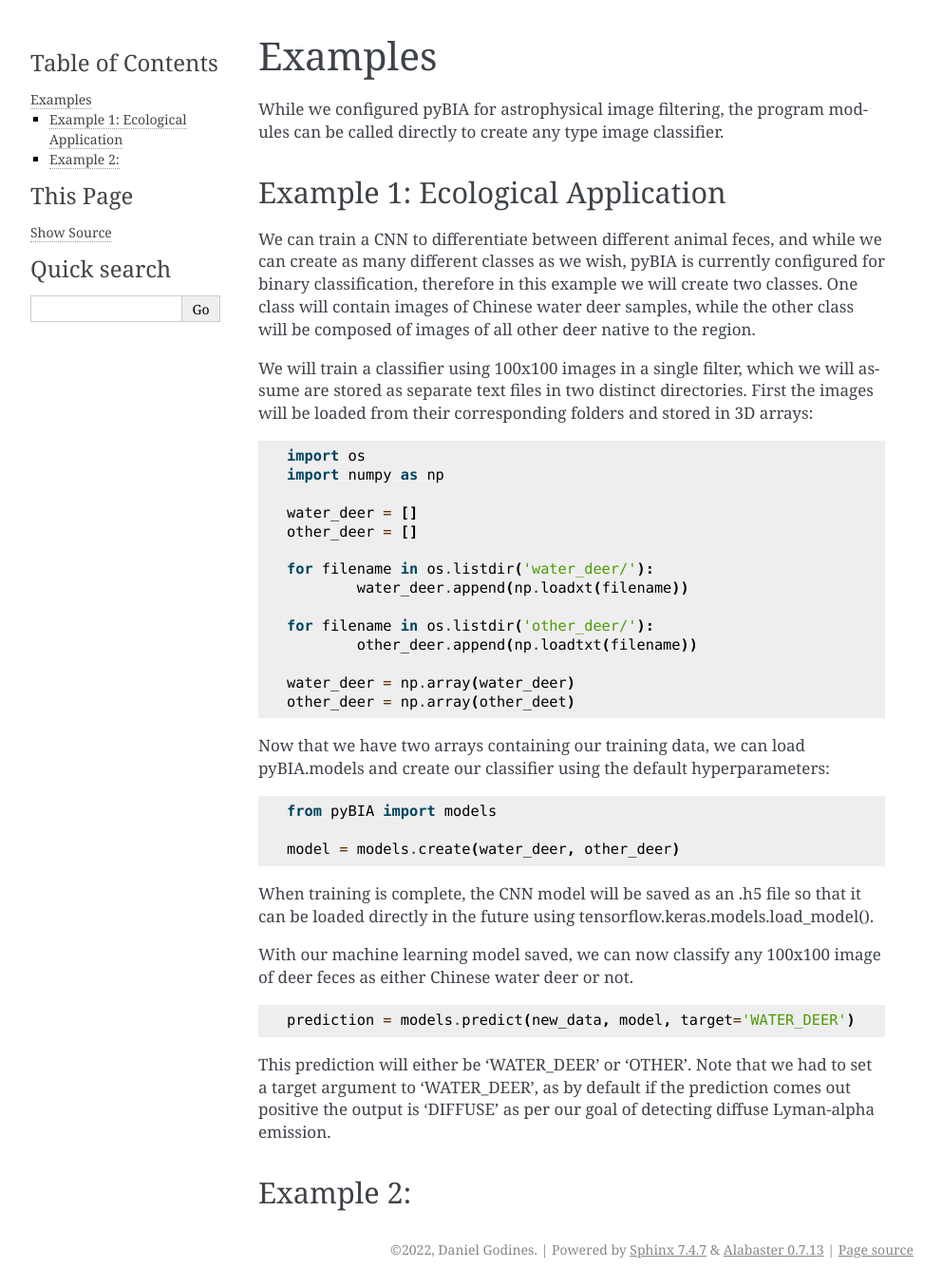
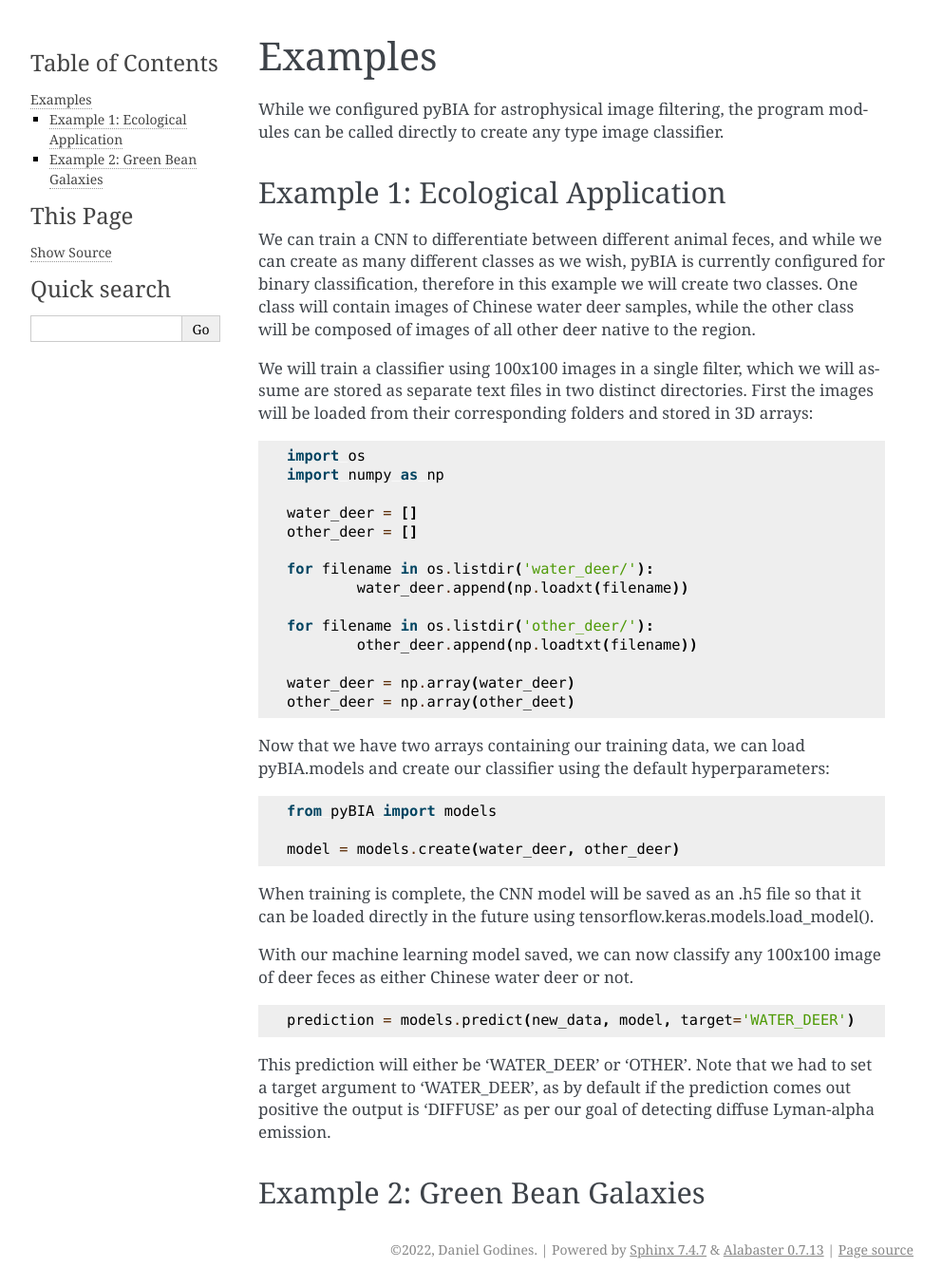
Before and after one commit to Professor-G/pyBIA, a Sphinx documentation site: the page built from docs/source/Examples.rst, in a window 1280 px wide. Shown: the whole page at 95% size, without its empty margins (148-1140 px from the left). Built offline with Sphinx 7.4.7, drawn with Linux system fonts in a browser that asks for light colours.

Commit message:
example 2

```diff
--- a/docs/source/Examples.rst
+++ b/docs/source/Examples.rst
@@ -47,5 +47,5 @@ With our machine learning model saved, we can now classify any 100x100 image of
 This prediction will either be 'WATER_DEER' or 'OTHER'. Note that we had to set a target argument to 'WATER_DEER', as by default if the prediction comes out positive the output is 'DIFFUSE' as per our goal of detecting diffuse Lyman-alpha emission.
 
 
-Example 2:
+Example 2: Green Bean Galaxies
 -----------
```
Also changed, not shown: 1 other file.
